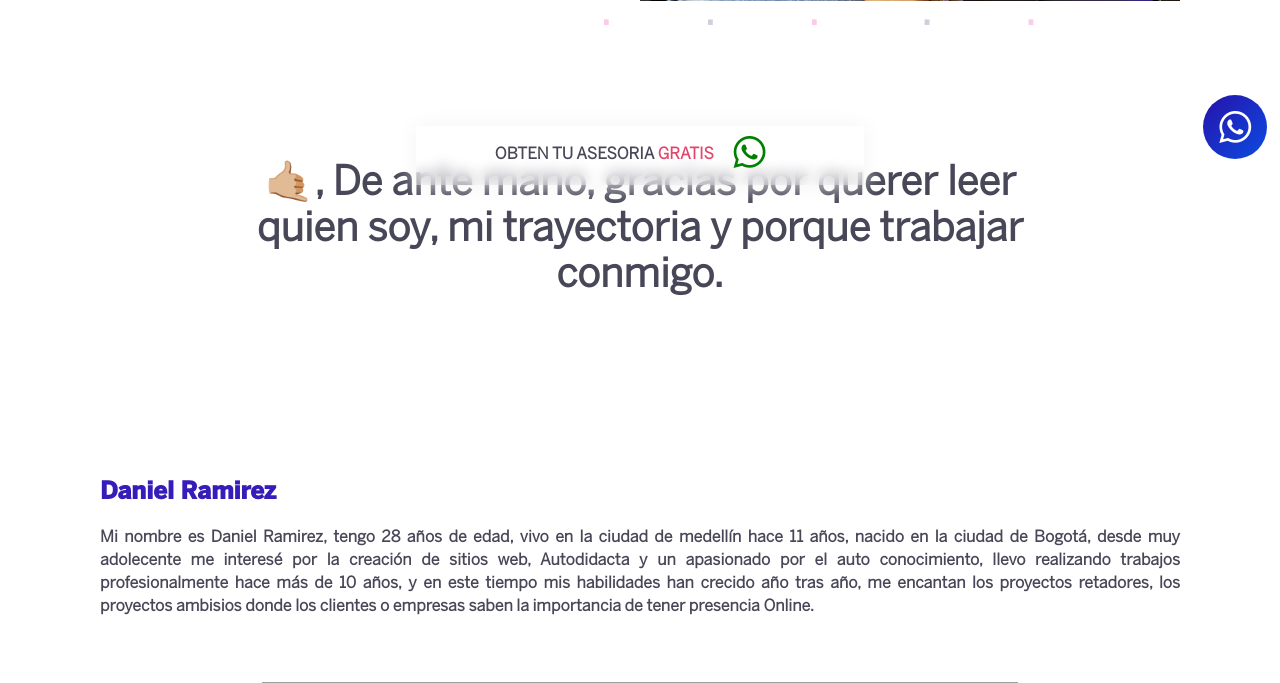
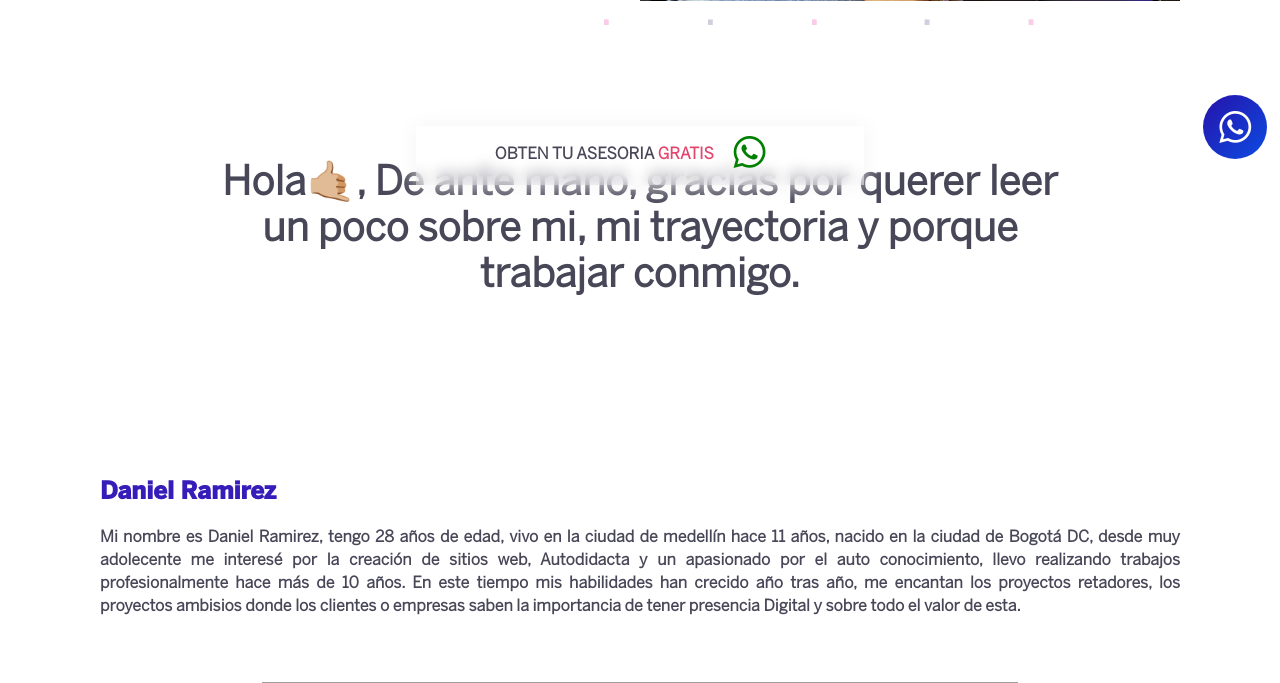
Before and after one commit to danielfeliperamirezn/PixelAgencyWebsite, a PHP site: page /phpmailer/quiensoy.php in a window 1280 px wide. Shown: the part 615-1298 px from the top of the page. Run offline with PHP 8.4, Linux system fonts and the light colour scheme; some libraries are stand-ins or nearby versions; some web fonts are replaced; grey boxes are pictures that could not be loaded.

Commit message:
se edita los clientes y quien soy

```diff
--- a/quiensoy.php
+++ b/quiensoy.php
@@ -5,6 +5,7 @@
     $final = $fecha - $anio;
     $llegada = 2011;
     $llegadafinal = $fecha - $llegada;
+    $tiempodeRecorrido = $llegadafinal - 1;
 
 ?>
     <main>
@@ -17,7 +18,7 @@
             </section>
             <section class="saludo ">
                 <p>
-                <span>🤙🏼</span>, De ante mano, gracias por querer leer quien soy, mi trayectoria
+                Hola<span>🤙🏼</span>, De ante mano, gracias por querer leer un poco sobre mi, mi trayectoria
                     y porque trabajar conmigo.
                 </p>
             </section>
@@ -25,20 +26,21 @@
                 <h2>Daniel Ramirez</h2>
                 <p>
                     Mi nombre es Daniel Ramirez, tengo <?php echo $final  ?> años de edad, vivo en la ciudad
-                    de medellín hace <?php echo $llegadafinal ?>  años, nacido en la ciudad de Bogotá, desde muy adolecente me interesé
-                    por la creación de sitios web, Autodidacta y un apasionado por el auto conocimiento, llevo
-                    realizando trabajos profesionalmente hace más de 10 años, y en este tiempo mis habilidades
-                    han crecido año tras año, me encantan los proyectos retadores, los proyectos ambisios donde
-                    los clientes o empresas saben la importancia de tener presencia Online.
+                    de medellín hace <?php echo $llegadafinal ?>  años, nacido en la ciudad de Bogotá DC, desde muy
+                    adolecente me interesé por la creación de sitios web, Autodidacta y un apasionado por el auto
+                    conocimiento, llevo realizando trabajos profesionalmente hace más de <?php echo $tiempodeRecorrido ?> años.
+                    En este tiempo mis habilidades han crecido año tras año, me encantan los proyectos retadores, los proyectos
+                    ambisios donde los clientes o empresas saben la importancia de tener presencia Digital y sobre todo el valor de esta.
                 </p>
             </section>
             <section class="containerWrap">
                 <div>
                     <h4>Ha valido la pena</h4>
                     <p>
-                        Por estos 10 años que he trabajado como independiente, integrandome a muchos equipos, muchas
+                        Por estos <?php echo $tiempodeRecorrido ?> años que he trabajado como independiente, integrandome a muchos equipos, muchas
                         empresas que creen en mi trabajo y mucho aprendizaje me han echo madurar y crecer como
-                        profesional Gracias por la confianza y el tiempo.
+                        profesional Gracias por la confianza y el tiempo, pero ahora estoy Listo para seguir retando mis conocimientos
+                        y de mi mano poder ayudar a Muchas más empresas a crear esa presencia en Internet de una manera Integral y coherente.
                     </p>
                 </div>
             </section>
```
Also changed, not shown: pixelagency.php (+4 -4 lines), img/Marcas/sap.png (added).
